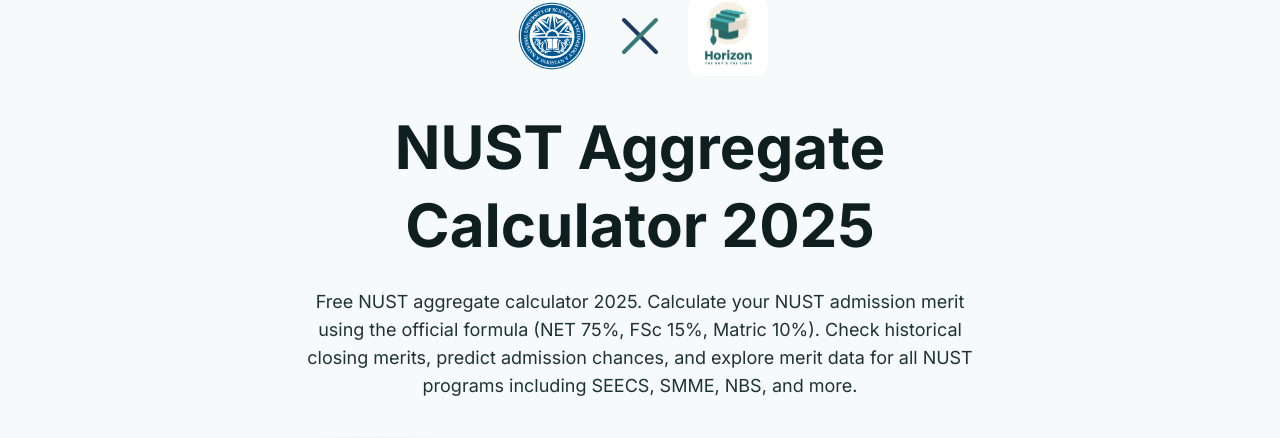
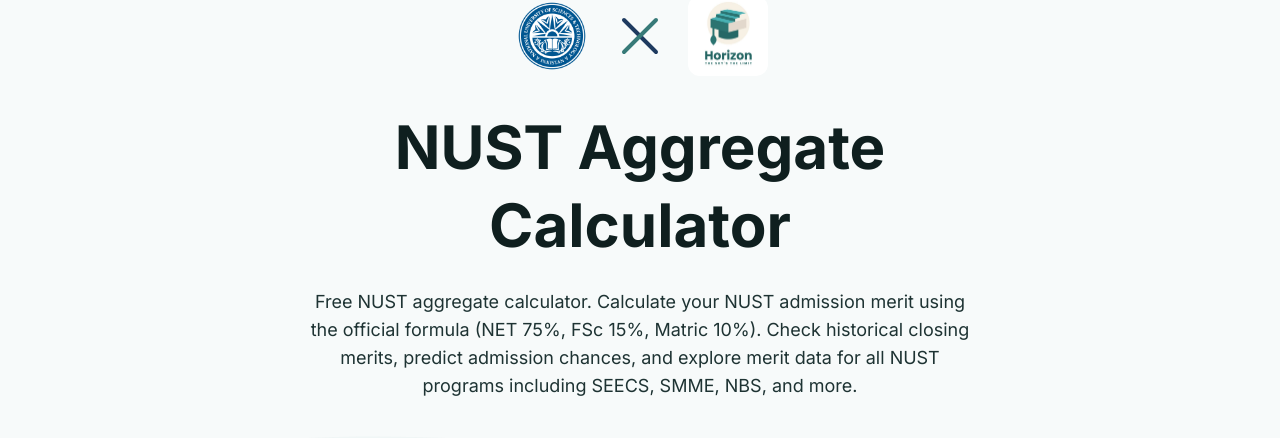
Before and after one commit to Maazhussain786/Aggregate_calculator_NUST, a Next.js app: page / in a window 1280 px wide. Shown: the part 197-635 px from the top of the page. Built offline with nearby package versions, Linux system fonts and the light colour scheme; no server answers.

Commit message:
chore: remove year references from homepage for timelessness

```diff
--- a/src/app/page.tsx
+++ b/src/app/page.tsx
@@ -4,7 +4,7 @@
 import HorizonPromo from '@/components/HorizonPromo';
 
 export const metadata: Metadata = {
-  title: 'NUST Aggregate Calculator 2025 | Free Merit & Admission Predictor',
+  title: 'NUST Aggregate Calculator | Free Merit & Admission Predictor',
   description: 'Calculate your NUST aggregate using the official formula (NET 75%, FSc 15%, Matric 10%). Check historical closing merits and predict your admission chances for SEECS, SMME, NBS, and all NUST programs.',
   alternates: {
     canonical: '/',
@@ -104,12 +104,12 @@
 
             {/* Heading */}
             <h1 className="text-3xl sm:text-4xl md:text-5xl lg:text-6xl font-bold text-[var(--text-primary)] leading-tight">
-              NUST Aggregate Calculator 2025
+              NUST Aggregate Calculator
             </h1>
 
             {/* Description */}
             <p className="mt-6 text-lg text-[var(--text-secondary)] max-w-2xl mx-auto">
-              Free NUST aggregate calculator 2025. Calculate your NUST admission merit using the official formula (NET 75%, FSc 15%, Matric 10%).
+              Free NUST aggregate calculator. Calculate your NUST admission merit using the official formula (NET 75%, FSc 15%, Matric 10%).
               Check historical closing merits, predict admission chances, and explore merit data for all NUST programs including SEECS, SMME, NBS, and more.
             </p>
 
```
